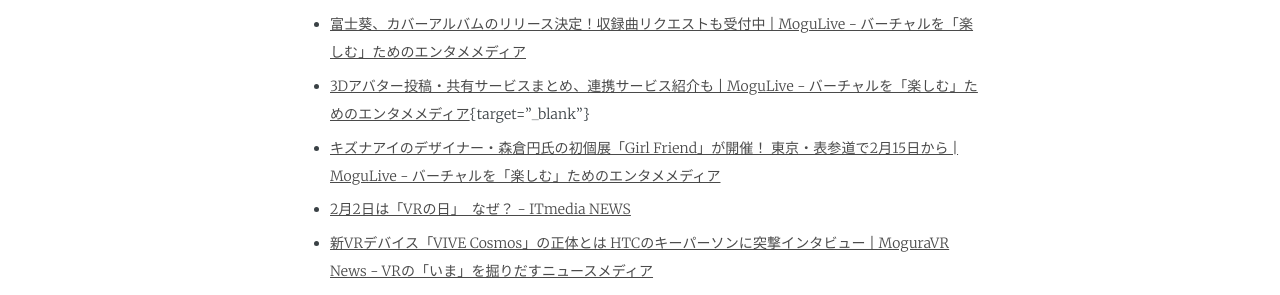
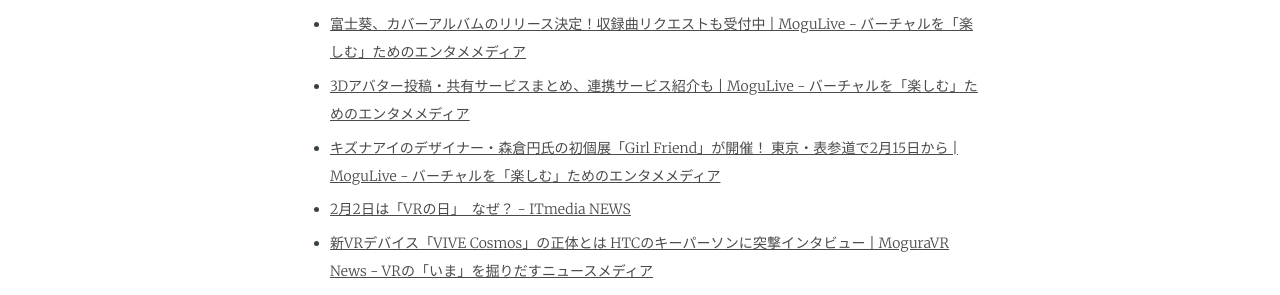
Before and after one commit to rehashfm/rehash.fm, a Jekyll site: the page built from _posts/2019-01-27-62.md, in a window 1280 px wide. Shown: the part 1012-1307 px from the top of the page. Built offline with Jekyll 4.4.1, drawn with Linux system fonts in a browser that asks for light colours; some web fonts are replaced.

Commit message:
fix typo

```diff
--- a/_posts/2019-01-27-62.md
+++ b/_posts/2019-01-27-62.md
@@ -16,7 +16,7 @@
 - [ジャパンフィッシングショー2019｜みなとみらい・パシフィコ横浜](https://www.fishingshow.jp/){:target="_blank"}
 - [透明な歌声が“可視化”された日「YuNi 1st VR LIVE\! ～VeRy Merry X’mas～」レポ \| MoguLive \- バーチャルを「楽しむ」ためのエンタメメディア](https://www.moguravr.com/yuni-1st-vr-live-2/){:target="_blank"}
 - [富士葵、カバーアルバムのリリース決定！収録曲リクエストも受付中 \| MoguLive \- バーチャルを「楽しむ」ためのエンタメメディア](https://www.moguravr.com/vtuber-fuji-aoi-13/){:target="_blank"}
-- [3Dアバター投稿・共有サービスまとめ、連携サービス紹介も \| MoguLive \- バーチャルを「楽しむ」ためのエンタメメディア](https://www.moguravr.com/3d-avatar-post-share-summary/){target="_blank"}
+- [3Dアバター投稿・共有サービスまとめ、連携サービス紹介も \| MoguLive \- バーチャルを「楽しむ」ためのエンタメメディア](https://www.moguravr.com/3d-avatar-post-share-summary/){:target="_blank"}
 - [キズナアイのデザイナー・森倉円氏の初個展「Girl Friend」が開催！ 東京・表参道で2月15日から \| MoguLive \- バーチャルを「楽しむ」ためのエンタメメディア](https://www.moguravr.com/morikura-en-exhibition/){:target="_blank"}
 - [2月2日は「VRの日」　なぜ？ \- ITmedia NEWS](http://www.itmedia.co.jp/news/articles/1901/16/news112.html){:target="_blank"}
 - [新VRデバイス「VIVE Cosmos」の正体とは HTCのキーパーソンに突撃インタビュー \| MoguraVR News \- VRの「いま」を掘りだすニュースメディア](https://www.moguravr.com/vive-cosmos-interview/){:target="_blank"}
```
